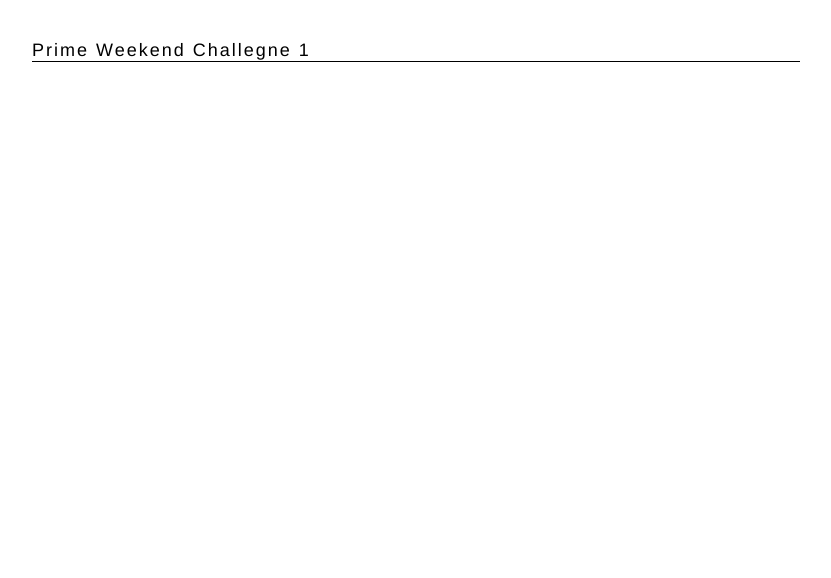
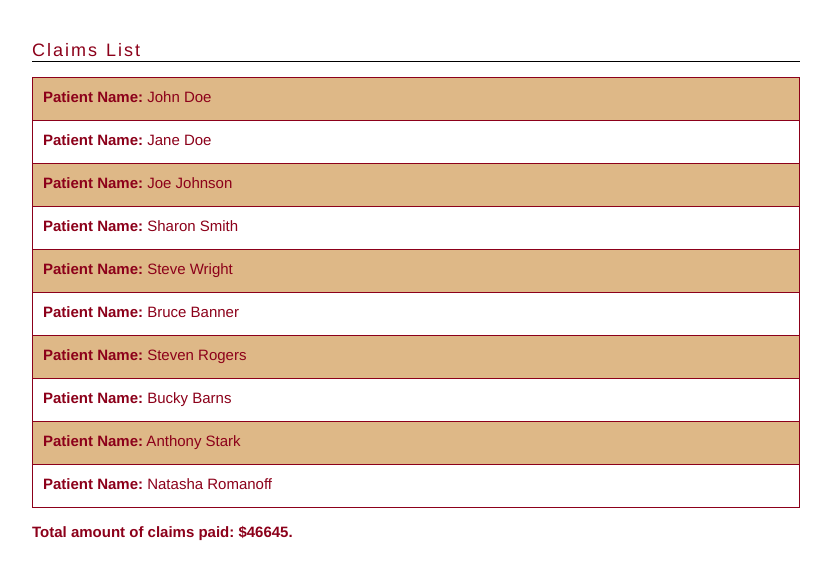
Before and after one commit to bqanderson/JavaScript-Weekend-Assignment-1, a plain HTML site: page index.html in a window 1280 px wide. Shown: the whole page, without its empty margins (224-1055 px from the left). Drawn offline with nearby package versions, Linux system fonts and the light colour scheme.

Commit message:
Append to the DOM with style

```diff
--- a/app.js
+++ b/app.js
@@ -48,12 +48,25 @@ function amountCovered(claim) {
 }
 
 for (var i = 0; i < initialList.length; i++) {
-  var newName = initialList[i].patientName;
-	console.log('Paid out $' + amountCovered(initialList[i]) + ' for ' + newName);
-}
-
-for (var i = 0; i < initialList.length; i++) {
 	totalPayedOut += amountCovered(initialList[i]);
 }
 
-console.log('For a total of $' + totalPayedOut + ' in Claims.');
+$(document).ready(function () {
+	for (var i = 1; i <= initialList.length; i++) {
+		$('li[id='+i+']').append('<h3><strong>Patient Name:</strong> '+initialList[i-1].patientName+'</h3> \n' +
+														'<p>Visit Cost: $'+initialList[i-1].visitCost+'</p> \n' +
+													 	'<p>Claim Type: '+initialList[i-1].visitType+'</p> \n' +
+													 	'<p>Percent Covered: ' + percentCovered(initialList[i-1]) + '% </p>' +
+													 	'<p>Paid Out: $' + amountCovered(initialList[i-1]) + '</p> \n'
+
+		);
+	}
+	$('.footer').append('<h2><strong>Total amount of claims paid: $' + totalPayedOut + '.<strong></h2>');
+
+	$('li').on('click', function() {
+		$(this).children('p').slideToggle('fast');
+	});
+
+
+
+});
--- a/index.html
+++ b/index.html
@@ -3,11 +3,31 @@
 	<head>
 		<meta charset="UTF-8">
 		<title>Weekend Assignment</title>
+		<script src="https://ajax.googleapis.com/ajax/libs/jquery/1.12.2/jquery.min.js"></script>
 		<script src="app.js"></script>
-		<link rel="stylesheet" href="stylesheet.css" />
+		<link rel="stylesheet" href="stylesheet.css">
 	</head>
+
 	<body>
-		<h1>Prime Weekend Challegne 1</h1>
+		<div class="header">
+			<h1>Claims List</h1>
+		</div>
+
+		<ul class="claimsList">
+			<li class="claim odd" id='1'></li>
+			<li class="claim" id='2'></li>
+			<li class="claim odd" id='3'></li>
+			<li class="claim" id='4'></li>
+			<li class="claim odd" id='5'></li>
+			<li class="claim" id='6'></li>
+			<li class="claim odd" id='7'></li>
+			<li class="claim" id='8'></li>
+			<li class="claim odd" id='9'></li>
+			<li class="claim" id='10'></li>
+		</ul>
+
+		<div class="footer"></div>
+
 	</body>
 
 </html>
--- a/stylesheet.css
+++ b/stylesheet.css
@@ -3,6 +3,7 @@ body {
 	width: 60%;
 	margin: 40px auto 60px auto;
 	padding: 0;
+	color: #8C001A;
 }
 
 h1 {
@@ -10,4 +11,52 @@ h1 {
 	font-weight: lighter;
 	letter-spacing: 2px;
 	border-bottom: 1px solid #000;
+	margin-bottom: 15px
 }
+
+* {
+  padding: 0;
+  margin: 0;
+}
+
+ul {
+  list-style: none;
+  margin: 0 auto;
+  text-align: left;
+	border: 1px solid #8C001A;
+}
+
+li {
+	border-bottom: 1px solid #8C001A;
+  padding: 10px;
+}
+
+li.odd {
+	background-color: #deb887;
+}
+
+li:last-child {
+	border-bottom: 0px;
+}
+
+p {
+  background-color: #FFF;
+  display: none;
+	padding: 5px;
+	opacity: 0.7;
+}
+
+h3 {
+font-size: 1.25em;
+font-weight: lighter;
+margin-bottom: 5px;
+}
+
+h2 {
+	font-size: 1.25em;
+	font-weight: 200;
+}
+
+.footer {
+	margin-top: 15px;
+}
```
